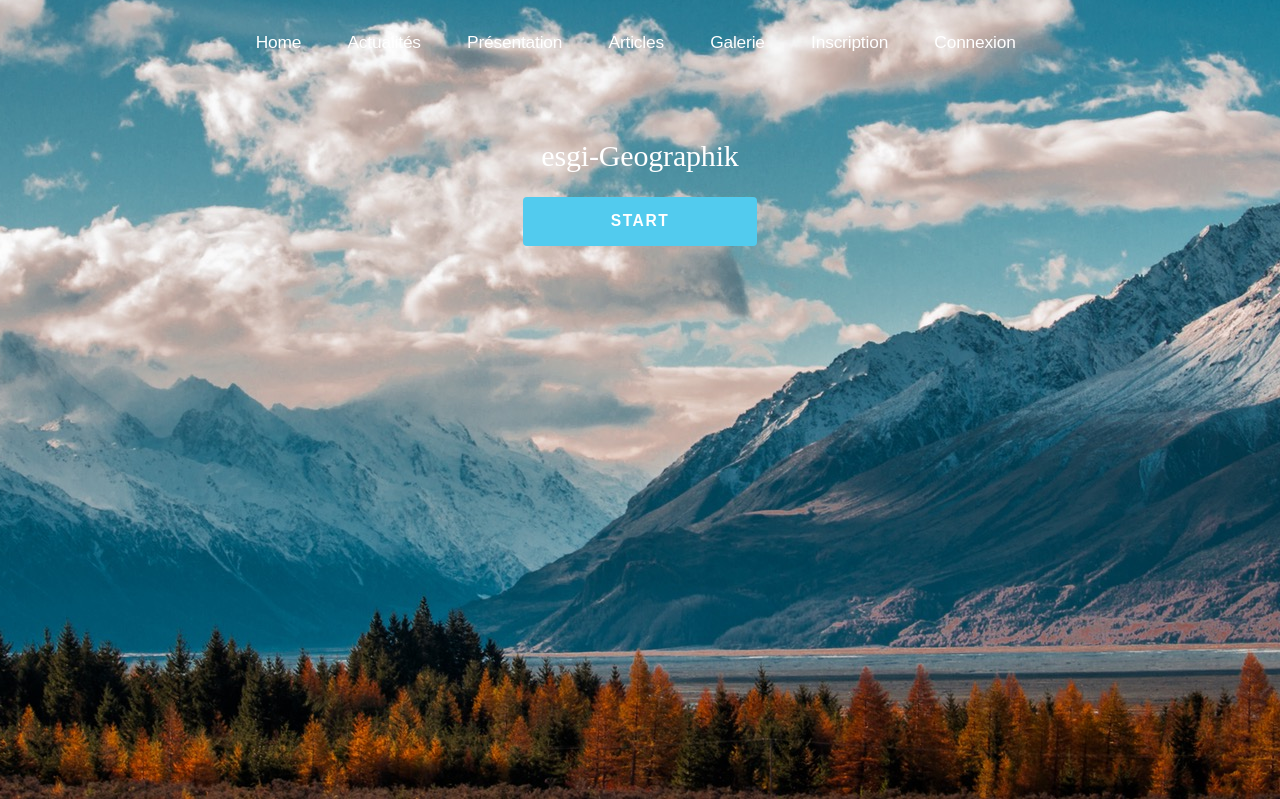
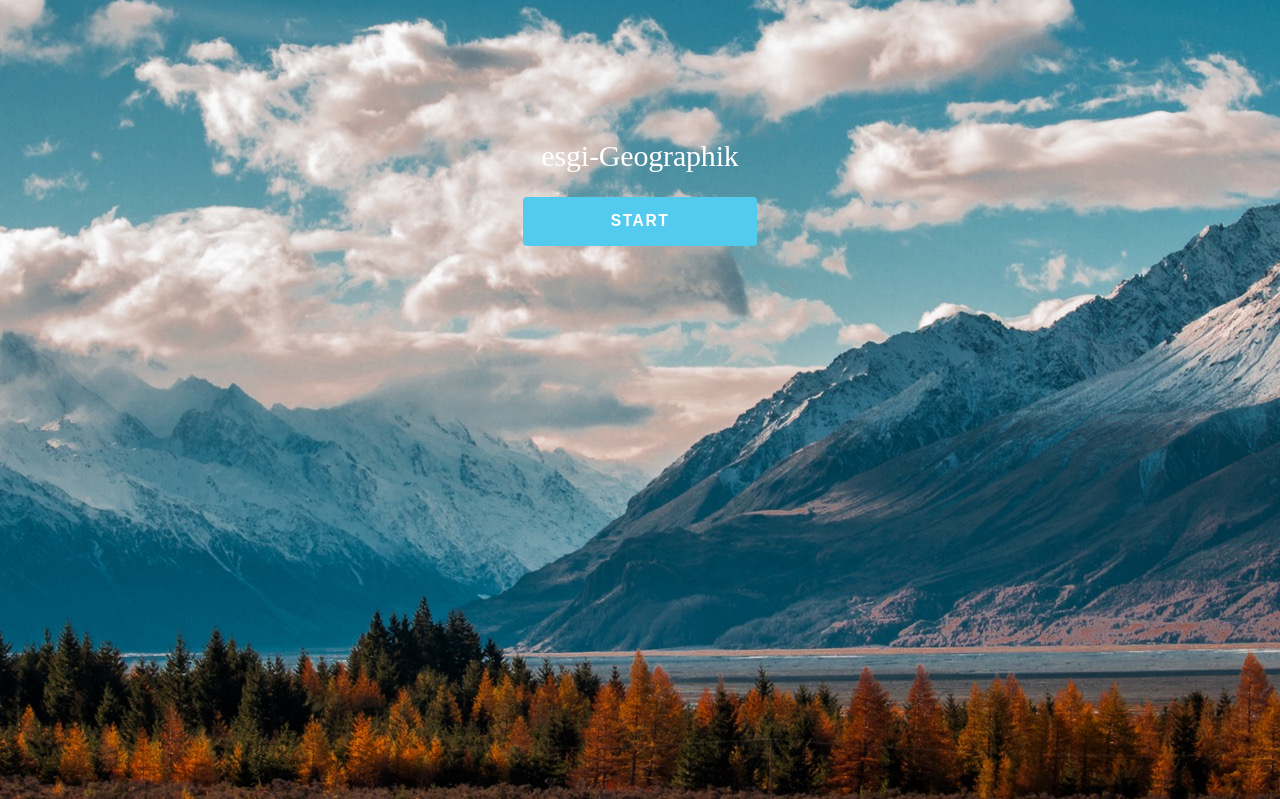
Before and after one commit to gurnav/peg2017, a PHP site: page /esgi-geographic/app/front/views/index.view.php in a window 1280 px wide. Shown: the top 799 px of the page. Run offline with PHP 8.4, Linux system fonts and the light colour scheme; some libraries are stand-ins or nearby versions.

Commit message:
index front

```diff
--- a/app/front/views/index.view.php
+++ b/app/front/views/index.view.php
@@ -18,27 +18,7 @@
 </head>
 <body class="page-landing is-loading">
 <div id="wrapper">
-    <div id="header" class="alt ">
-        <h1><a href="#">esgi</a></h1>
-        <nav id="nav">
-            <a href="#">Home</a>
-            <a href="#">Actualités</a>
-            <a href="#">Présentation</a>
-            <a href="#">Articles</a>
-            <a href="#">Galerie</a>
 
-            <?php if (isset($_SESSION['user'])): ?>
-                <a href="<?php echo BASE_URL.'login/logout'; ?>"><button>log<i class="fa fa-power-off" aria-hidden="true"></i>ut</button></a>
-                <a href="<?php echo BASE_URL.'profile'; ?>">Profile</a>
-            <?php endif; ?>
-            <?php if (!isset($_SESSION['user'])): ?>
-                <a href="<?=LINK_FRONT; ?>register">Inscription</a>
-                <a href="<?=LINK_FRONT; ?>login">Connexion</a>
-            <?php endif; ?>
-
-            <!--<a><button onclick="document.getElementById('id01').style.display='block'">Login</button></a>-->
-        </nav>
-    </div>
     <div id="banner">
         <div class="inner">
             <ul class="actions big">
```
Also changed, not shown: template/frontend.temp.php (+7 -7 lines).
